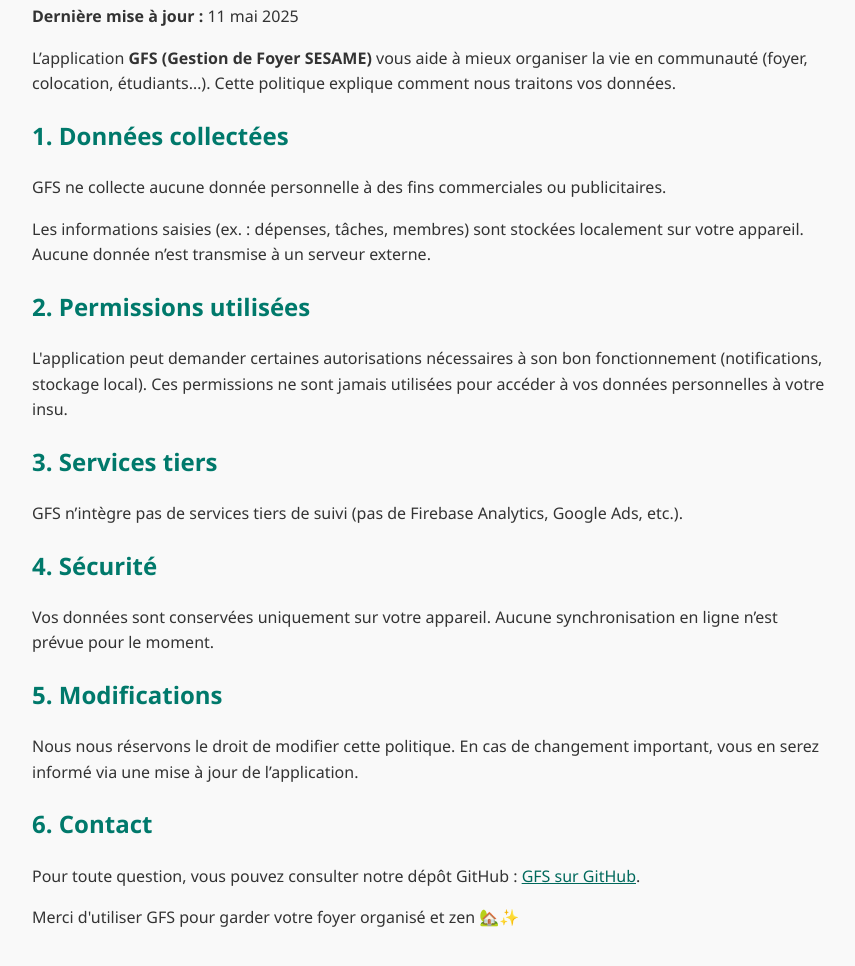
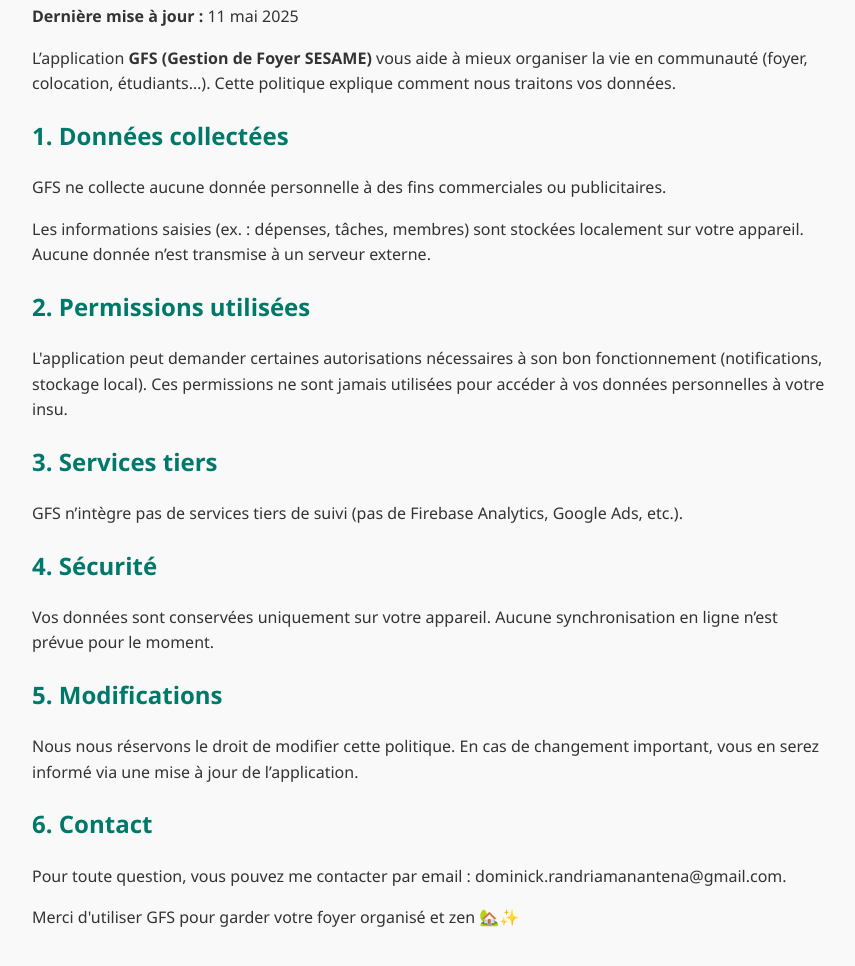
Before and after one commit to c3k4ah/privacy-policy, a plain HTML site: page gfs/fr/index.html in a window 1280 px wide. Shown: the part 122-1088 px from the top of the page, without its empty margins (208-1063 px from the left). Drawn offline with Linux system fonts and the light colour scheme.

Commit message:
update contact section

```diff
--- a/gfs/fr/index.html
+++ b/gfs/fr/index.html
@@ -45,7 +45,7 @@
   <p>Nous nous réservons le droit de modifier cette politique. En cas de changement important, vous en serez informé via une mise à jour de l’application.</p>
 
   <h2>6. Contact</h2>
-  <p>Pour toute question, vous pouvez consulter notre dépôt GitHub : <a href="https://github.com/iTeam-S/GFS" target="_blank">GFS sur GitHub</a>.</p>
+  <p>Pour toute question, vous pouvez me contacter par email : dominick.randriamanantena@gmail.com</a>.</p>
 
   <p>Merci d'utiliser GFS pour garder votre foyer organisé et zen 🏡✨</p>
 </body>
```
